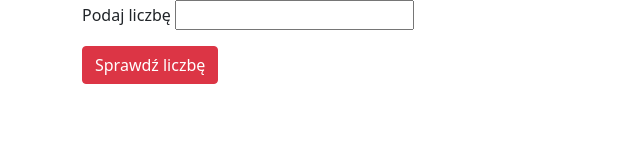
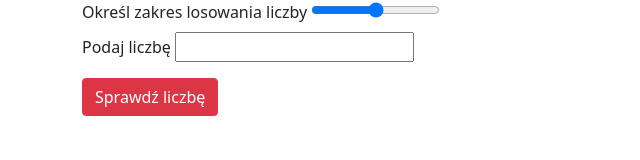
Before and after one commit to gembuspol/3tieg-2022, a plain HTML site: page zgadnijLiczbe/index.html in a window 1280 px wide. Shown: the whole page, without its empty margins (0-640 px from the left). Drawn offline with nearby package versions, Linux system fonts and the light colour scheme.

Commit message:
gotowe
Signed-off-by: Przemysław Gembalczyk <gembuspol@interia.pl>

```diff
--- a/zgadnijLiczbe/index.html
+++ b/zgadnijLiczbe/index.html
@@ -10,6 +10,11 @@
 </head>
 <body>
     <div class="container">
+        <label class="form-label">Określ zakres losowania liczby</label>
+        <input type="range" min="0" max="420" step="1" id="zakres" oninput="wyborLiczby()">
+        <output id="wybranaLiczba"></output>
+    </div>
+    <div class="container">
         <p>Podaj liczbę
         <input type="text" id="liczba"></p>
         <button type="button" class="btn btn-danger" onclick="sprawdzLiczbe()">Sprawdź liczbę</button>
--- a/zgadnijLiczbe/script.js
+++ b/zgadnijLiczbe/script.js
@@ -1,5 +1,12 @@
 //losowanie liczby
 var wylosowanaLiczba=Math.floor(Math.random()*100)+1;
+//wyswietlanie liczby
+function wyborLiczby(){
+    var ilosc=document.getElementById("zakres").value;
+    document.getElementById("wybranaLiczba").value=ilosc;
+    wylosowanaLiczba=Math.floor(Math.random()*ilosc)+1;
+    iloscProb=0;
+}
 //liczba prób
 var iloscProb=0
 function sprawdzLiczbe(){
```
